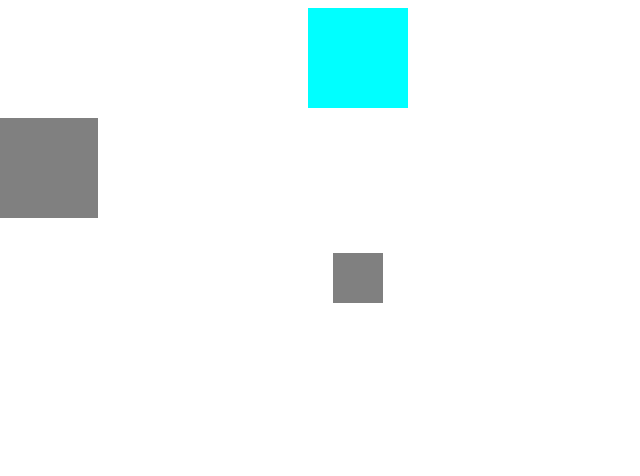
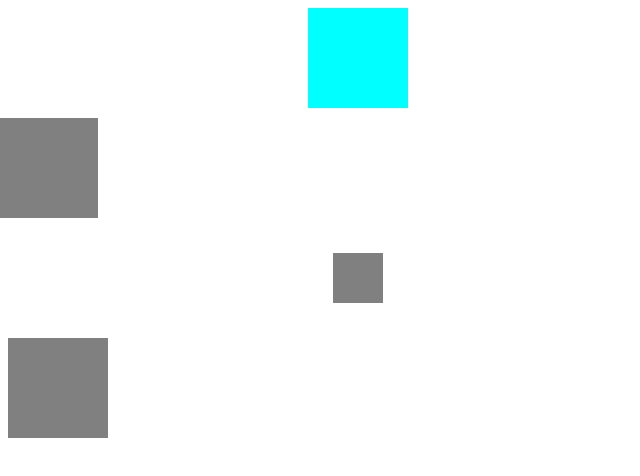
Before and after one commit to 2k54/etc, a plain HTML site: page gsap/index.html in a window 1280 px wide. Shown: the whole page, without its empty margins (0-640 px from the left). Drawn offline with nearby package versions, Linux system fonts and the light colour scheme; files that its build step writes are made by us from their sources.

Commit message:
gsap.fromについて

```diff
--- a/gsap/index.html
+++ b/gsap/index.html
@@ -15,15 +15,15 @@
   </div>
   <div id="test2">
     <div class="box1 box"></div>
-    <div class="box2 box"></div>
-    <div class="box3 box"></div>
   </div>
   <script>
-    gsap.to(".box", {duration: 2, x: 300});
+    gsap.to("#test1 .box", {duration: 2, x: 300});
     // gsap.to(".box3", {duration: 5, x: '20%'});
-    gsap.to(".box1", {duration: 2, x: 300, backgroundColor: '#00ffff'});
-    gsap.to(".box2", {duration: 2, x: -10});
-    gsap.to(".box3", {duration: 2, x: 300, rotate: 90, scale: 0.5});
+    gsap.to("#test1 .box1", {duration: 2, x: 300, backgroundColor: '#00ffff'});
+    gsap.to("#test1 .box2", {duration: 2, x: -10});
+    gsap.to("#test1 .box3", {duration: 2, x: 300, rotate: 90, scale: 0.5});
+
+    gsap.from("#test2 .box", {duration: 3, x: 300, opacity: 0, scale: 0.5});
 
   </script>
 </body>
--- a/gsap/main.scss
+++ b/gsap/main.scss
@@ -6,3 +6,10 @@
     background-color: gray;
   }
 }
+#test2 {
+  > .box {
+    width: 100px;
+    height: 100px;
+    background-color: gray;
+  }
+}
```
Also changed, not shown: gsap/memo.md (+17 -5 lines).
